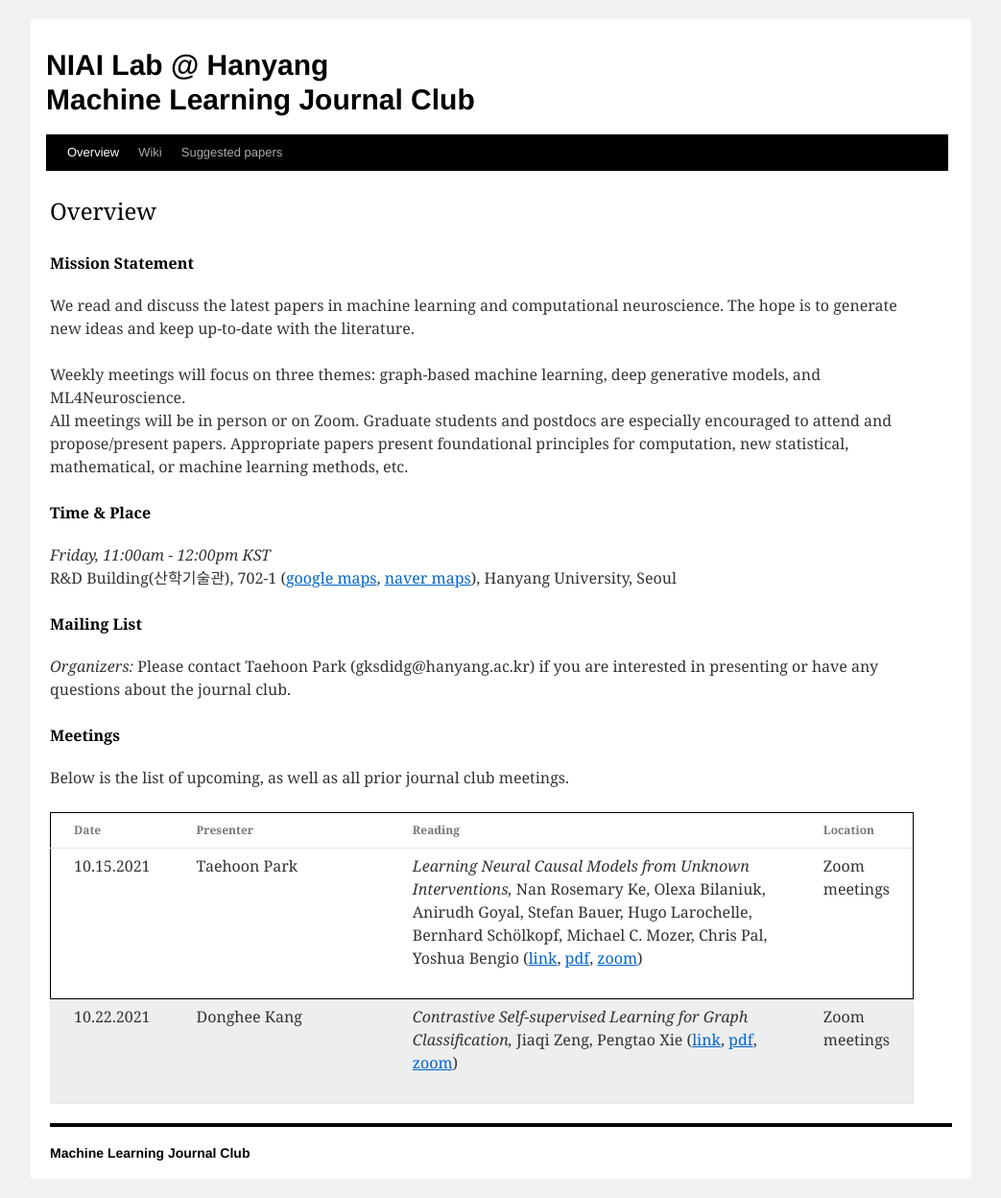
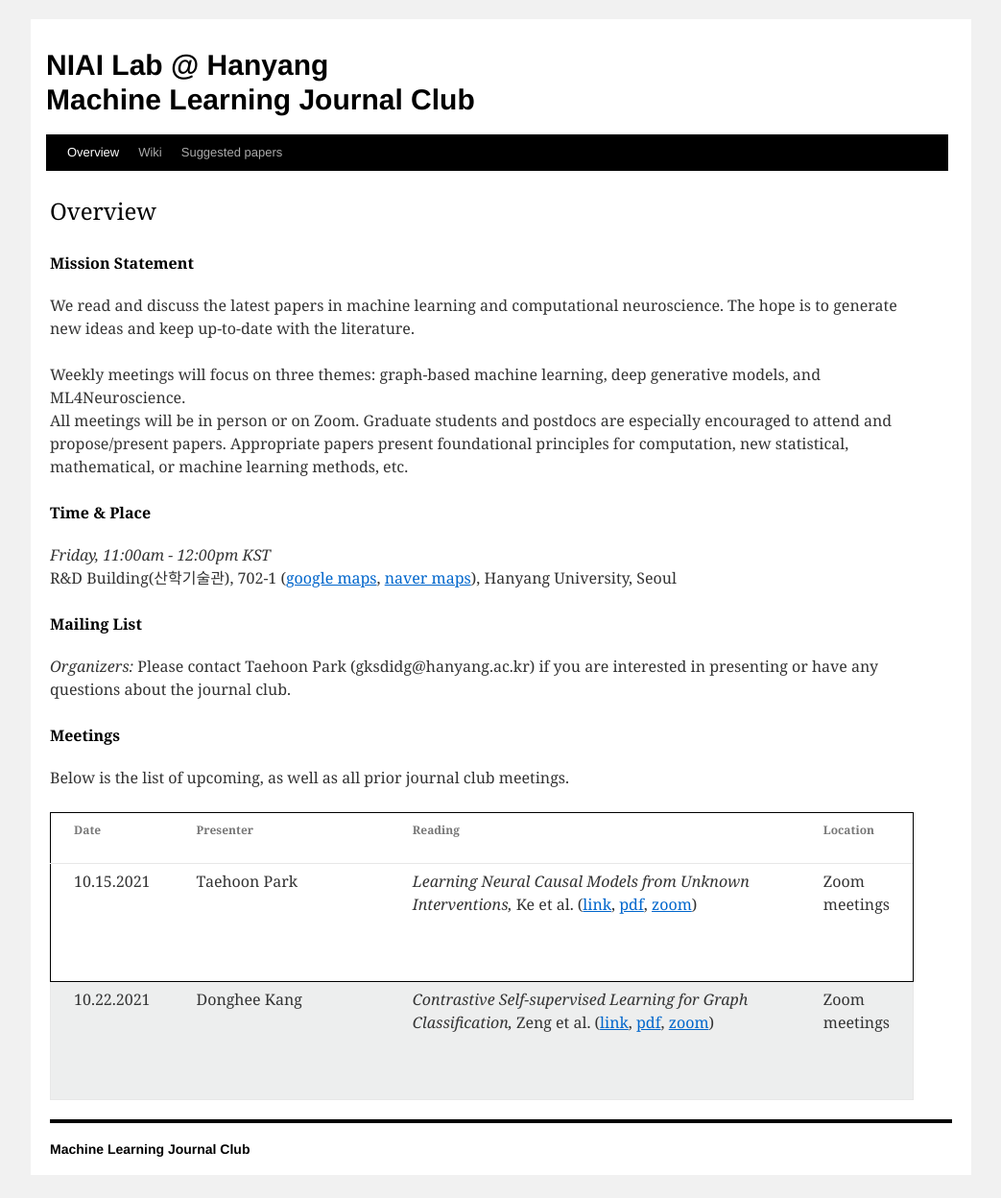
Before and after one commit to niai-lab/GraphML-JC, a Jekyll site: the page built from index.html, in a window 1280 px wide. Shown: the whole page at 96% size, without its empty margins (118-1161 px from the left). Built offline with Jekyll 4.4.1, drawn with Linux system fonts in a browser that asks for light colours.

Commit message:
Update meeting_info.yml

```diff
--- a/_data/meeting_info.yml
+++ b/_data/meeting_info.yml
@@ -1,7 +1,7 @@
 - presenter: Taehoon Park
   date: 10.15.2021
   paper: "Learning Neural Causal Models from Unknown Interventions"
-  authors: Nan Rosemary Ke, Olexa Bilaniuk, Anirudh Goyal, Stefan Bauer, Hugo Larochelle, Bernhard Schölkopf, Michael C. Mozer, Chris Pal, Yoshua Bengio
+  authors: Ke et al.
   url: https://arxiv.org/abs/1910.01075
   pdf: /GraphML-JC/pdf/Learning_Neural_Causal_Models_from_Unknown_Interventions.pdf
   zoom: https://zoom.us/j/92336352299?pwd=b0JwWnByTDRIamhpcktYdGx0aGxkZz09
@@ -11,7 +11,7 @@
 - presenter: Donghee Kang
   date: 10.22.2021
   paper: "Contrastive Self-supervised Learning for Graph Classification"
-  authors: Jiaqi Zeng, Pengtao Xie
+  authors: Zeng et al.
   url: https://arxiv.org/abs/2009.05923
   pdf: /GraphML-JC/pdf/Contrastive_self-supervised_Learning_for_GC.pdf
   zoom: https://zoom.us/j/92336352299?pwd=b0JwWnByTDRIamhpcktYdGx0aGxkZz09
```
